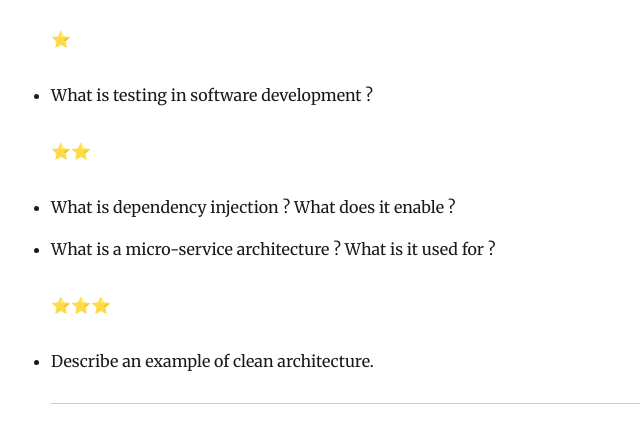
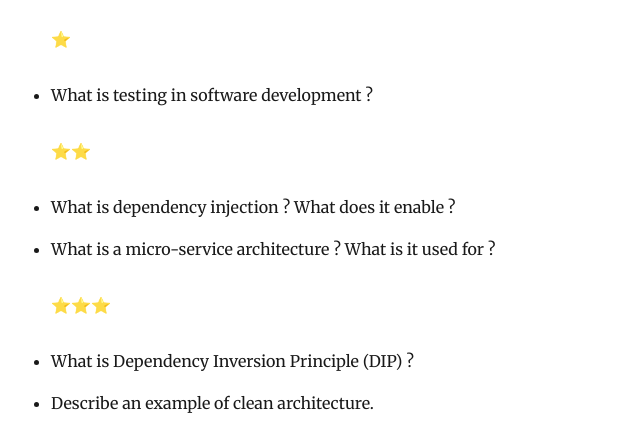
Before and after one commit to NansD/notes, a Gatsby site: page /Interview/software-development/ in a window 1280 px wide. Shown: the part 214-643 px from the top of the page, without its empty margins (274-914 px from the left). Built offline with nearby package versions, Linux system fonts and the light colour scheme; Gatsby itself is replaced by a stand-in of ours; some packages are replaced by stand-ins of ours.

Commit message:
feat(content): add software dev question

```diff
--- a/content/blog/Interview/software-development.md
+++ b/content/blog/Interview/software-development.md
@@ -13,4 +13,5 @@ tags: ['interview']
 - What is a micro-service architecture ? What is it used for ?
 
 ⭐⭐⭐
+- What is Dependency Inversion Principle (DIP) ?
 - Describe an example of clean architecture.
```
